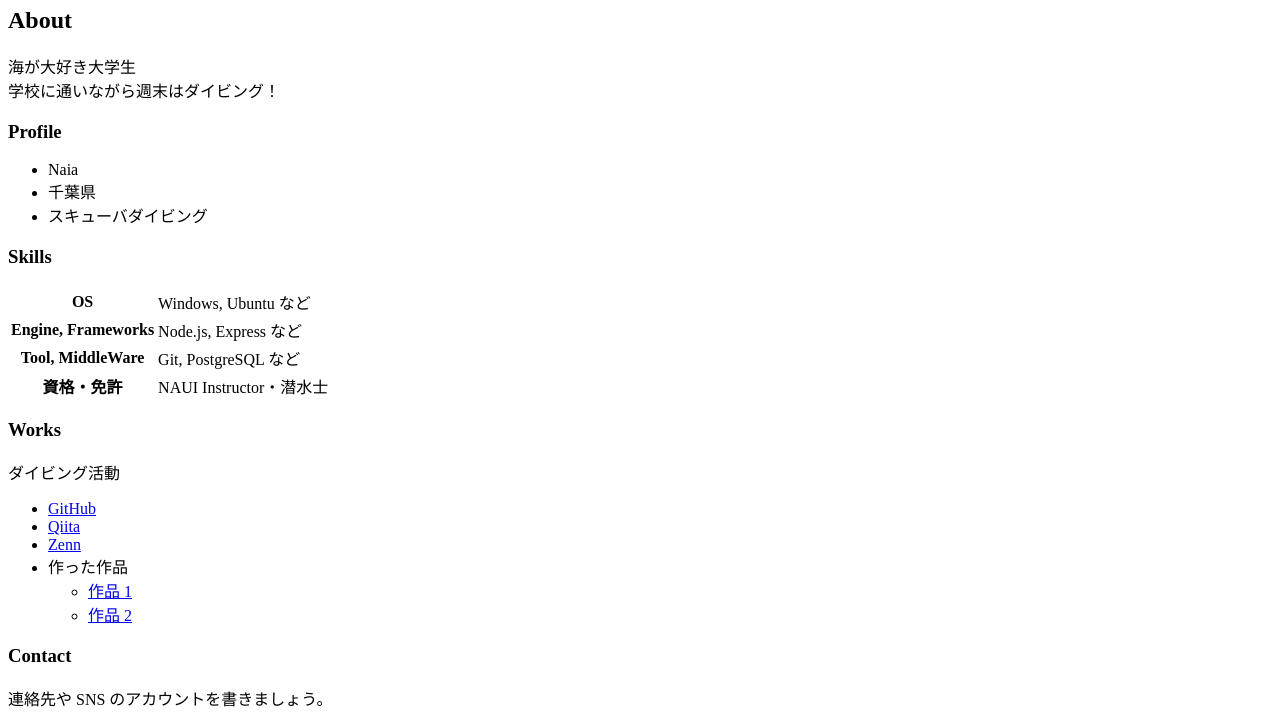
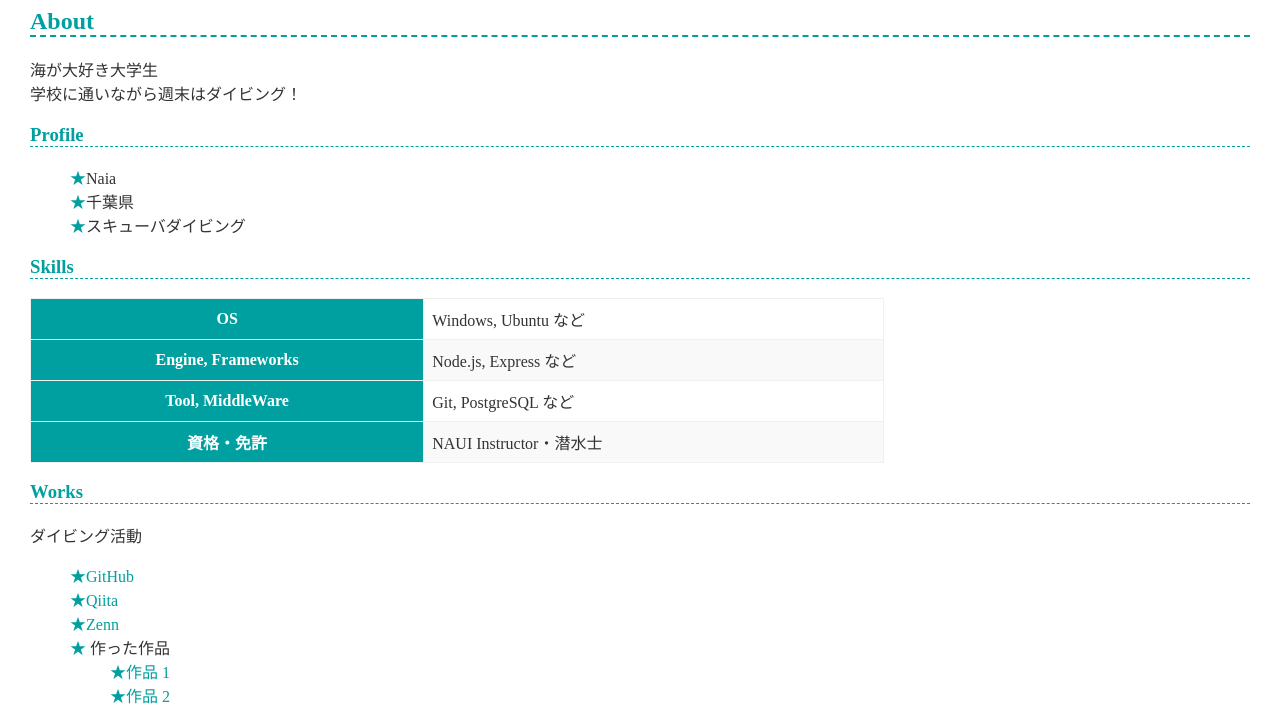
Before and after one commit to 251zs02614-creator/251zs02614-creator.github.io, a plain HTML site: page index.html in a window 1280 px wide. Shown: the part 105-828 px from the top of the page. Drawn offline with Linux system fonts and the light colour scheme.

Commit message:
style.cssのリンクを追加

```diff
--- a/index.html
+++ b/index.html
@@ -3,7 +3,7 @@
   <head>
     <meta charset="utf-8">
     <meta name="viewport" content="width=device-width, initial-scale=1">
-    <link href="style.css" rel="stylesheet>
+    <link href="style.css" rel="stylesheet">
     <title>Naiaのポートフォリオ</title>
   </head>
   <body>
```
